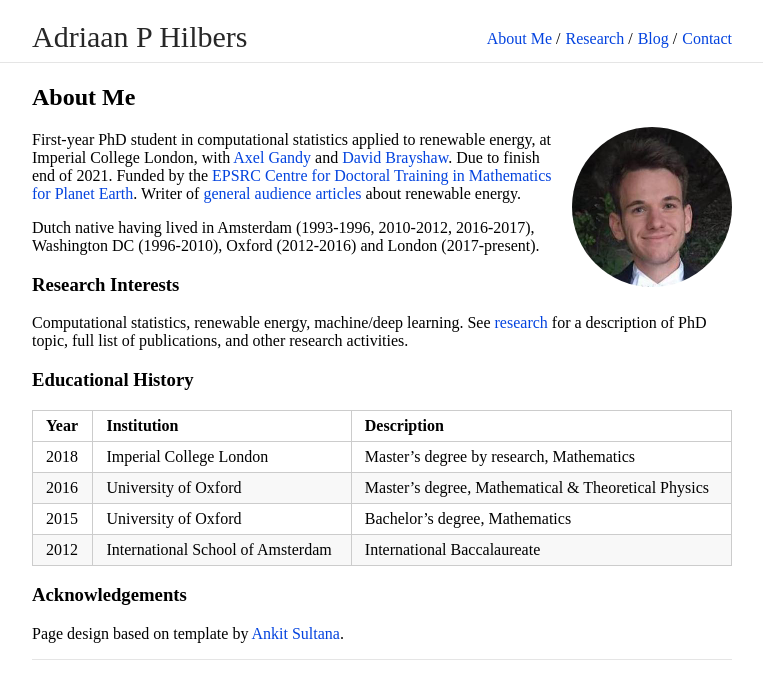
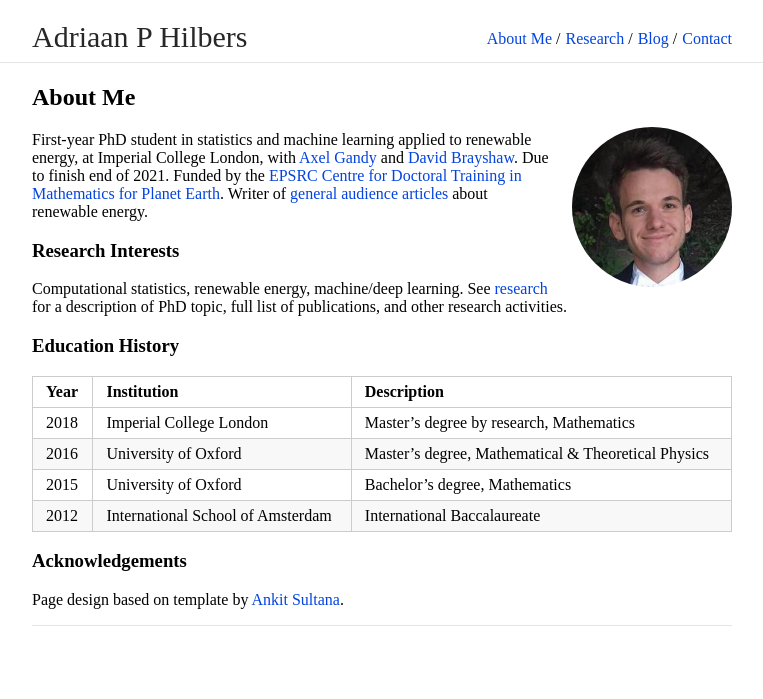
Before and after one commit to ahilbers/ahilbers.github.io, a Jekyll site: the page built from index.md, in a window 1280 px wide. Shown: the top 699 px of the page, without its empty margins (258-1021 px from the left). Built offline with Jekyll 4.4.1, drawn with Linux system fonts in a browser that asks for light colours; our own code applies the rules of GitHub Pages for plain Markdown files.

Commit message:
update index

```diff
--- a/index.md
+++ b/index.md
@@ -7,9 +7,7 @@
 
 <img class="profile-picture" src="images/adriaan.jpg">
 
-First-year PhD student in computational statistics applied to renewable energy, at Imperial College London, with [Axel Gandy](http://wwwf.imperial.ac.uk/~agandy/) and [David Brayshaw](https://research.reading.ac.uk/meteorology/people/david-brayshaw/). Due to finish end of 2021. Funded by the [EPSRC Centre for Doctoral Training in Mathematics for Planet Earth](https://www.mpecdt.org). Writer of [general audience articles](blog) about renewable energy.
-
-Dutch native having lived in Amsterdam (1993-1996, 2010-2012, 2016-2017), Washington DC (1996-2010), Oxford (2012-2016) and London (2017-present).
+First-year PhD student in statistics and machine learning applied to renewable energy, at Imperial College London, with [Axel Gandy](http://wwwf.imperial.ac.uk/~agandy/) and [David Brayshaw](https://research.reading.ac.uk/meteorology/people/david-brayshaw/). Due to finish end of 2021. Funded by the [EPSRC Centre for Doctoral Training in Mathematics for Planet Earth](https://www.mpecdt.org). Writer of [general audience articles](blog) about renewable energy.
 
 
 ###  Research Interests
@@ -19,7 +17,7 @@
 
 
 
-### Educational History
+### Education History
 
 Year | Institution | Description
 ----- | ------- | ------------------
```
